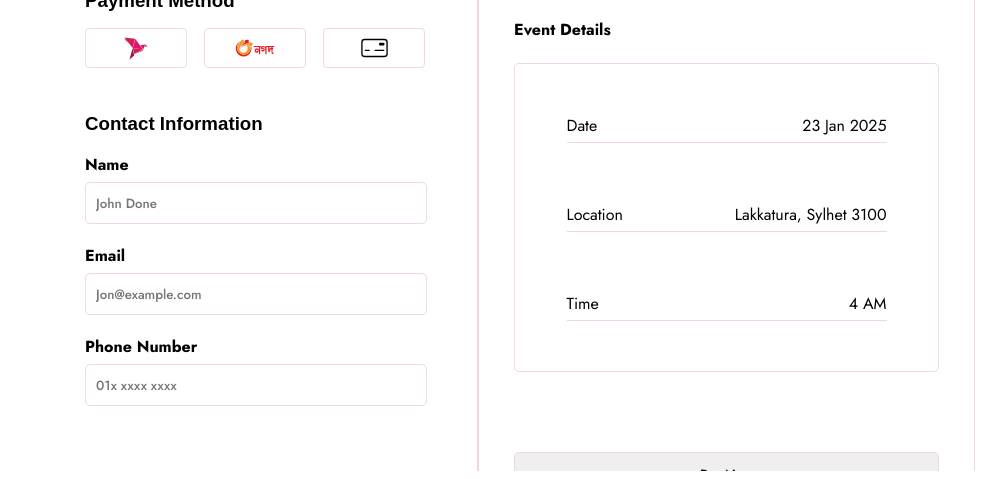
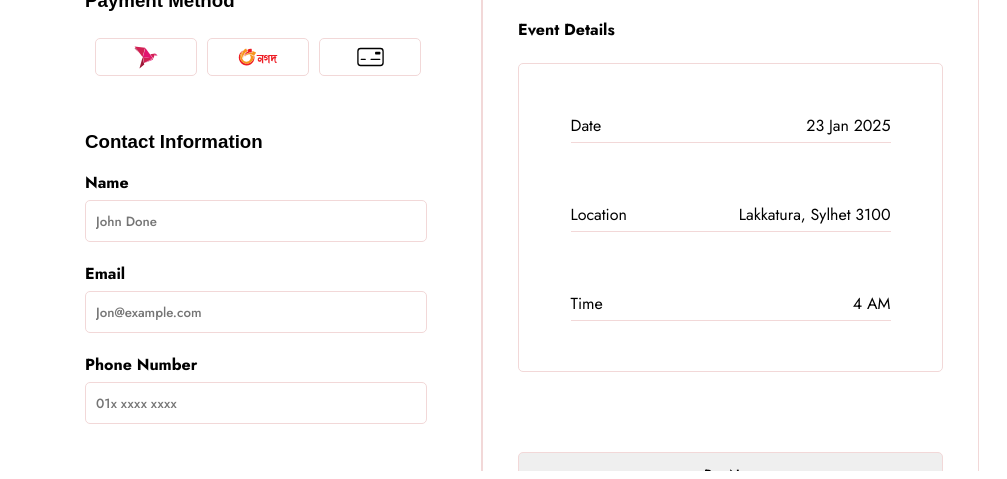
Before and after one commit to Tawhidul54/tedx, a plain HTML site: page index.html in a window 1280 px wide. Shown: the part 337-816 px from the top of the page, without its empty margins (273-1280 px from the left). Drawn offline with Linux system fonts and the light colour scheme; a web font is replaced by a local one.

Commit message:
fixed padding

```diff
--- a/index.html
+++ b/index.html
@@ -6,7 +6,9 @@
     <meta name="viewport" content="width=device-width, initial-scale=1.0">
     <title>Tedx</title>
     <link rel="stylesheet" href="style.css">
+    <link rel="stylesheet" href="rseponsive.css">
     <link rel="shortcut icon" href="favicon.ico" type="image/x-icon">
+
 
     <link rel="preconnect" href="https://fonts.googleapis.com">
     <link rel="preconnect" href="https://fonts.gstatic.com" crossorigin>
--- a/rseponsive.css
+++ b/rseponsive.css
@@ -1,6 +1,13 @@
-@media screen and (max-width:320px){
-    .all-div{
-        display: flex;
-        flex-direction: column;
+@media screen and (min-width:1440px){
+   .container{
+    padding-left: none;
+    padding-right: none;
+   }
+}
+
+@media screen and (max) {
+    .secend{
+
     }
+
 }
--- a/style.css
+++ b/style.css
@@ -61,34 +61,34 @@ font-weight: 700;
 
 .bkash{
     width: 100px;
-    height: 38px;
+    height: 36px;
     display: flex;
     align-items: center;
     justify-content: center;
     border: 1px solid #F2D8D8;
-    border-radius: 4px;
+    border-radius: 5px;
     cursor: pointer;
 }
 
 .nogod{
     width: 100px;
-    height: 38px;
+    height: 36px;
     display: flex;
     align-items: center;
     justify-content: center;
     border: 1px solid #F2D8D8;
-    border-radius: 4px;
+    border-radius: 5px;
     cursor: pointer;
 }
 
 .Payment{
     width: 100px;
-    height: 38px;
+    height: 36px;
     display: flex;
     align-items: center;
     justify-content: center;
     border: 1px solid #F2D8D8;
-    border-radius: 4px;
+    border-radius: 5px;
     cursor: pointer;
 
 }
@@ -98,7 +98,8 @@ color: #C63C51;
 .bkash-nogod-payment{
     display: flex;
     align-items: center;
-    gap: 17px;
+    gap: 10px;
+    padding: 10px;
 }
 
 input{
```
